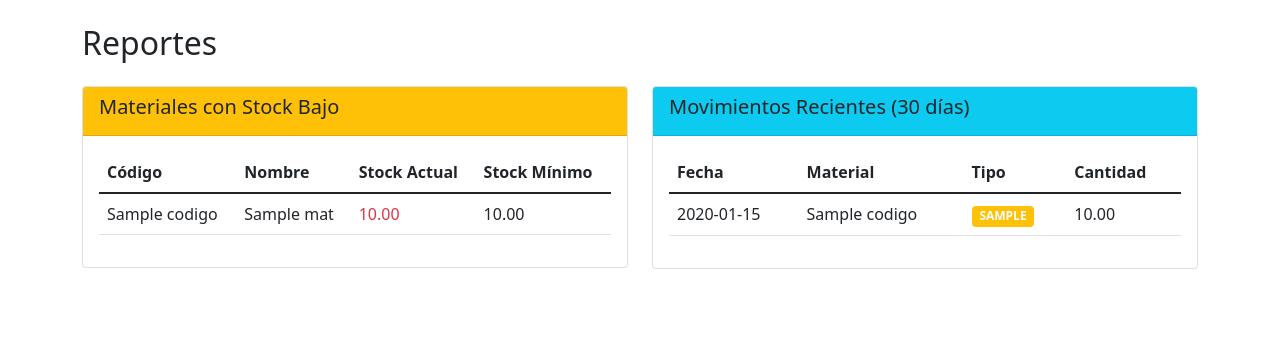
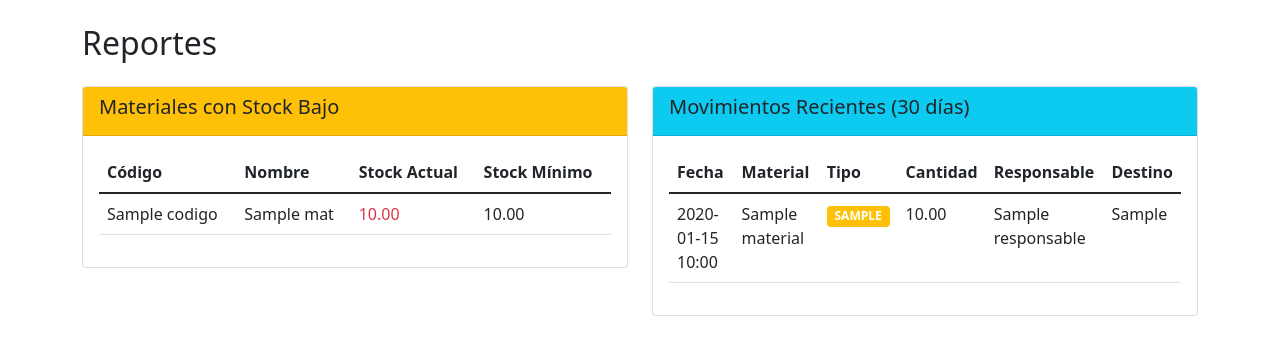
Before and after one commit to BriDePa/almacenMinero, a Flask app: template templates/reportes.html in a window 1280 px wide. Shown: the part 56-411 px from the top of the page. Run offline with Flask 3, Linux system fonts and the light colour scheme; the template is opened without the code that fills it: most values are stand-ins (such as "Sample title", 1, 10 or a date in 2020).

Commit message:
primer cambio

```diff
--- a/templates/movimientos.html
+++ b/templates/movimientos.html
@@ -64,13 +64,14 @@
                                 <th>Tipo</th>
                                 <th>Cantidad</th>
                                 <th>Responsable</th>
+                                <th>Destino</th>
                             </tr>
                         </thead>
                         <tbody>
                             {% for mov in movimientos %}
                             <tr>
                                 <td>{{ mov['fecha_movimiento'][:16] }}</td>
-                                <td>{{ mov['id_material'] }}</td>
+                                <td>{{ mov['material'] }}</td>
                                 <td>
                                     <span class="badge bg-{{ 'success' if mov['tipo_movimiento'] == 'entrada' else 'warning' }}">
                                         {{ mov['tipo_movimiento']|upper }}
--- a/templates/reportes.html
+++ b/templates/reportes.html
@@ -54,19 +54,23 @@
                                 <th>Material</th>
                                 <th>Tipo</th>
                                 <th>Cantidad</th>
+                                <th>Responsable</th>
+                                <th>Destino</th>
                             </tr>
                         </thead>
                         <tbody>
                             {% for mov in movimientos_recientes %}
                             <tr>
-                                <td>{{ mov['fecha_movimiento'][:10] }}</td>
-                                <td>{{ mov['codigo'] }}</td>
+                                <td>{{ mov['fecha_movimiento'][:16] }}</td>
+                                <td>{{ mov['material'] }}</td>
                                 <td>
                                     <span class="badge bg-{{ 'success' if mov['tipo_movimiento'] == 'entrada' else 'warning' }}">
                                         {{ mov['tipo_movimiento']|upper }}
                                     </span>
                                 </td>
                                 <td>{{ "%.2f"|format(mov['cantidad']) }}</td>
+                                <td>{{ mov['responsable']}}</td>
+                                <td>{{ mov['proyecto_destino']}}</td>
                             </tr>
                             {% endfor %}
                         </tbody>
```
Also changed, not shown: templates/materiales.html (+6 -2 lines).
